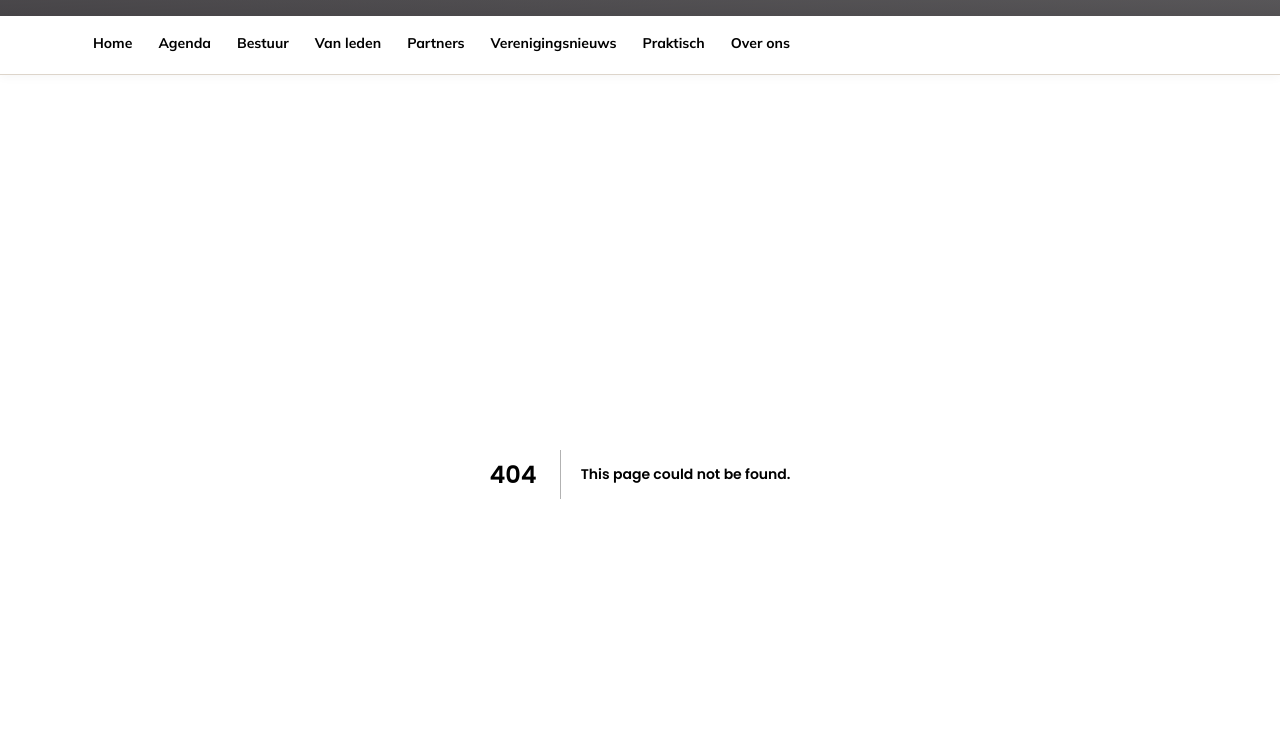
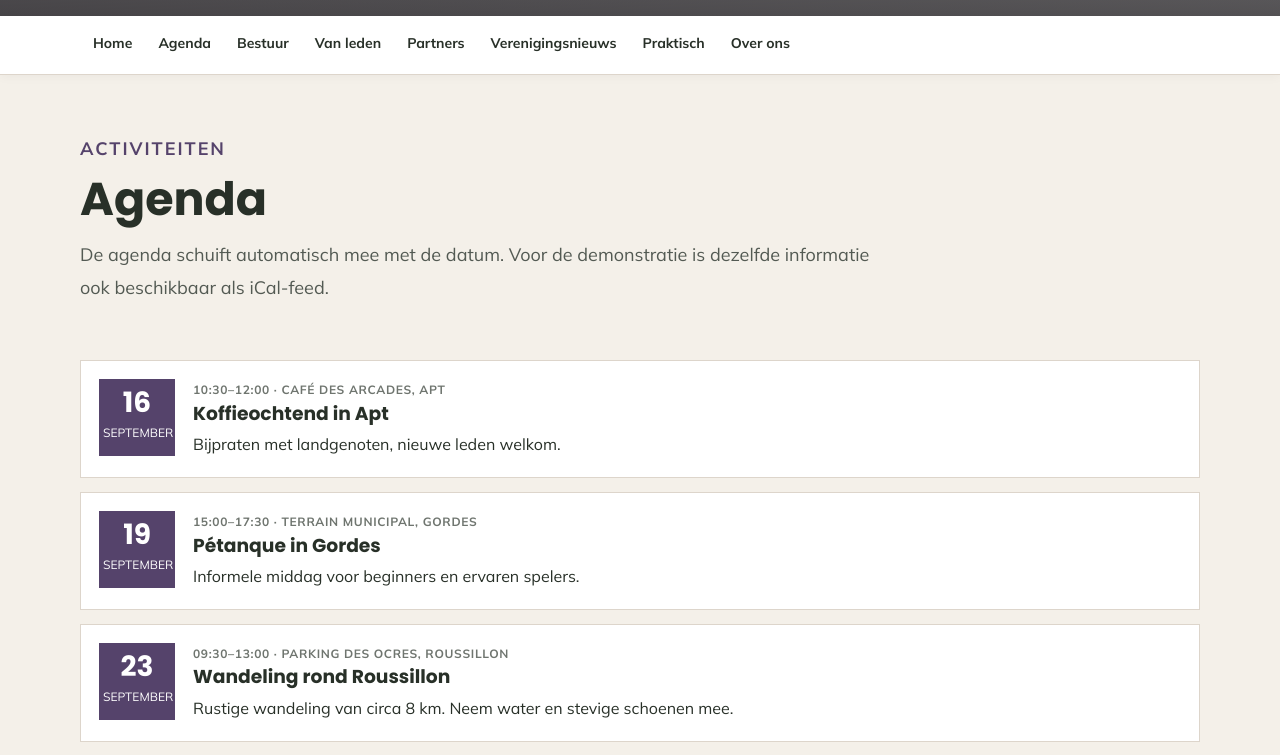
Before and after one commit to antonnoe/nlers-in-de-lavendelvelden, a Next.js app: page /agenda in a window 1280 px wide. Before the commit this address had no page. Shown: the part 380-1135 px from the top of the page. Built offline with nearby package versions, Linux system fonts and the light colour scheme; grey boxes are pictures that could not be loaded.

Commit message:
Add rolling agenda page

```diff
--- /dev/null
+++ b/app/agenda/page.js
@@ -0,0 +1,21 @@
+import { EventCard, PageIntro } from "../../components/SiteChrome";
+import { getEvents } from "../../lib/demoData";
+
+export const dynamic = "force-dynamic";
+
+export const metadata = { title: "Agenda" };
+
+export default function AgendaPage() {
+  const events = getEvents();
+  return (
+    <>
+      <PageIntro kicker="Activiteiten" title="Agenda">De agenda schuift automatisch mee met de datum. Voor de demonstratie is dezelfde informatie ook beschikbaar als iCal-feed.</PageIntro>
+      <section className="section container">
+        <div className="events">
+          {events.map((event) => <EventCard key={event.slug} event={event} />)}
+        </div>
+        <div className="notice"><strong>Agenda-abonnement:</strong> <a href="/agenda.ics">open de fictieve iCal-feed</a>.</div>
+      </section>
+    </>
+  );
+}
```
